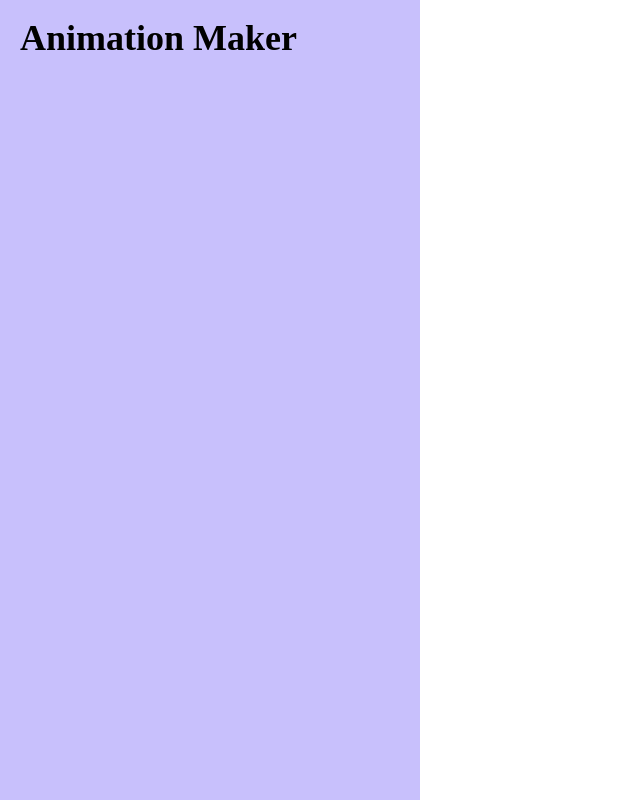
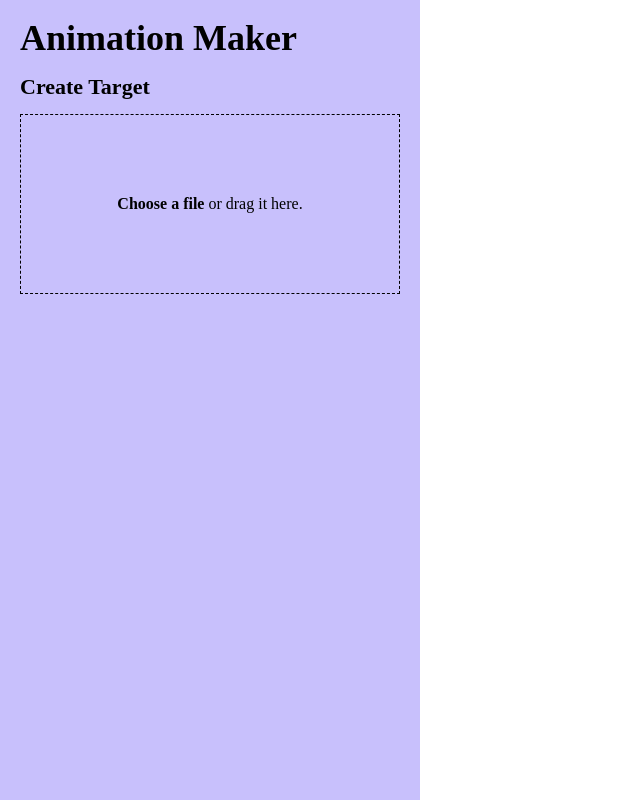
Before and after one commit to geni429/simple-2d-animation-tester, a React app: page / in a window 1280 px wide. Shown: the whole page, without its empty margins (0-640 px from the left). Built offline with nearby package versions, Linux system fonts and the light colour scheme.

Commit message:
[Create] createTarget

```diff
--- a/package.json
+++ b/package.json
@@ -21,6 +21,7 @@
     "styled-components": "^4.1.2",
     "styled-normalize": "^8.0.4",
     "styled-reset": "^1.6.2",
+    "typesafe-actions": "^2.0.4",
     "typescript": "^3.2.2"
   },
   "devDependencies": {
--- /dev/null
+++ b/src/actions/constants.ts
@@ -0,0 +1 @@
+export const SET_ANIMATION_TARGET = "SET_ANIMATION_TARGET";
--- /dev/null
+++ b/src/actions/index.ts
@@ -0,0 +1,5 @@
+import { action } from "typesafe-actions";
+import { SET_ANIMATION_TARGET } from "./constants";
+
+export const setAnimationTarget = (target: string) =>
+  action(SET_ANIMATION_TARGET, target);
--- a/src/components/asideTool.tsx
+++ b/src/components/asideTool.tsx
@@ -1,7 +1,8 @@
 import * as React from "react";
 import styled from "styled-components";
 
-import { Header } from "../ui";
+import { Header, SubTitle } from "../ui";
+import { CreateTarget } from "./createTarget";
 
 const AsideContainer = styled.aside`
   width: 420px;
@@ -15,6 +16,8 @@ export class AsideTool extends React.Component {
     return (
       <AsideContainer>
         <Header>Animation Maker</Header>
+        <SubTitle>Create Target</SubTitle>
+        <CreateTarget />
       </AsideContainer>
     );
   }
--- /dev/null
+++ b/src/components/createTarget.tsx
@@ -0,0 +1,115 @@
+import * as React from "react";
+import styled from "styled-components";
+import { Content, FlexBox, Strong } from "../ui";
+
+type InputFileAreaProps = {
+  isDragOver: boolean;
+  isTargetCreated: boolean;
+};
+type TargetPreviewProps = {
+  isTargetCreated: boolean;
+};
+// components
+type Props = {};
+type State = {
+  isDragOver: boolean;
+  isTargetCreated: boolean;
+};
+
+const Container = styled.div`
+  width: 100%;
+  height: 180px;
+`;
+
+const InputFileArea = styled(FlexBox)<InputFileAreaProps>`
+  display: ${props => (props.isTargetCreated ? `none` : ``)};
+  position: relative;
+  width: 100%;
+  height: 100%;
+  background: ${props => (props.isDragOver ? `#fff` : ``)};
+  border-width: 1px;
+  border-color: #000;
+  border-style: dashed;
+  transition: 0.3s;
+`;
+
+const InputFile = styled.input.attrs({
+  type: "file"
+})`
+  position: absolute;
+  z-index: 10;
+  width: 100%;
+  height: 100%;
+  opacity: 0;
+`;
+
+const TargetPreview = styled.img<TargetPreviewProps>`
+  max-width: 100%;
+`;
+
+export class CreateTarget extends React.Component<Props, State> {
+  public state: State = {
+    isDragOver: false,
+    isTargetCreated: false
+  };
+
+  private targetPreviewRef = React.createRef<HTMLImageElement>();
+
+  private dragOverToAddFile = () => {
+    if (!this.state.isDragOver) {
+      this.setState({
+        isDragOver: true
+      });
+    }
+  };
+
+  private dragLeave = (): void => {
+    this.setState({
+      isDragOver: false
+    });
+  };
+
+  private addFile = (event: React.ChangeEvent<HTMLInputElement>) => {
+    const reader = new FileReader();
+    reader.readAsDataURL(event.currentTarget.files![0]);
+    reader.onload = (event: any) => {
+      this.targetPreviewRef.current!.src = event.target.result;
+    };
+
+    this.setState({
+      isDragOver: false,
+      isTargetCreated: true
+    });
+  };
+
+  render() {
+    return (
+      <Container>
+        <InputFileArea
+          justifyContent="center"
+          alignItems="center"
+          isDragOver={this.state.isDragOver}
+          isTargetCreated={this.state.isTargetCreated}
+        >
+          <InputFile
+            onDragOver={this.dragOverToAddFile}
+            onDragLeave={this.dragLeave}
+            onChange={this.addFile}
+          />
+          <Content
+            style={{
+              position: "absolute",
+              zIndex: 0
+            }}
+          >
+            <Strong>Choose a file</Strong> or drag it here.
+          </Content>
+        </InputFileArea>
+        <TargetPreview
+          isTargetCreated={this.state.isTargetCreated}
+          ref={this.targetPreviewRef}
+        />
+      </Container>
+    );
+  }
+}
--- a/src/ui/flex.ts
+++ b/src/ui/flex.ts
@@ -29,6 +29,6 @@ type FlexBoxProps = FlexBoxChildAlign & FlexBoxDirection;
 export const FlexBox = styled.div<FlexBoxProps>`
   display: flex;
   flex-direction: ${props => props.direction};
-  jusity-content: ${props => props.justifyContent};
+  justify-content: ${props => props.justifyContent};
   align-items: ${props => props.alignItems};
 `;
--- a/src/ui/index.ts
+++ b/src/ui/index.ts
@@ -1,4 +1,11 @@
 // flex
 export { FlexBox } from "./flex";
 // paragraph
-export { Header, Title, SubTitle, Category, Content } from "./paragraph";
+export {
+  Header,
+  Title,
+  SubTitle,
+  Category,
+  Content,
+  Strong
+} from "./paragraph";
--- a/src/ui/paragraph.ts
+++ b/src/ui/paragraph.ts
@@ -1,10 +1,18 @@
 import styled from "styled-components";
 
 export const Header = styled.h1`
+  margin-bottom: 20px;
   font-size: 36px;
   font-weight: bold;
 `;
 export const Title = styled.h2``;
-export const SubTitle = styled.h3``;
+export const SubTitle = styled.h3`
+  margin-bottom: 16px;
+  font-size: 22px;
+  font-weight: bold;
+`;
 export const Category = styled.h4``;
 export const Content = styled.p``;
+export const Strong = styled.strong`
+  font-weight: bold;
+`;
```
Also changed, not shown: 1 other file (tests, documents, lock files or other folders).
